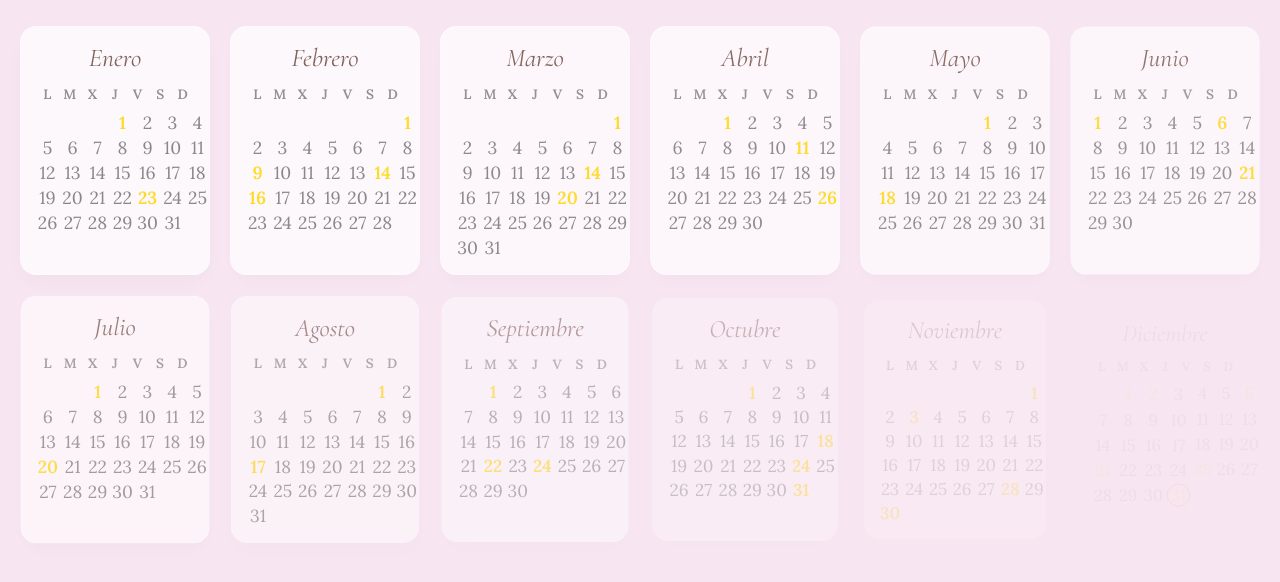
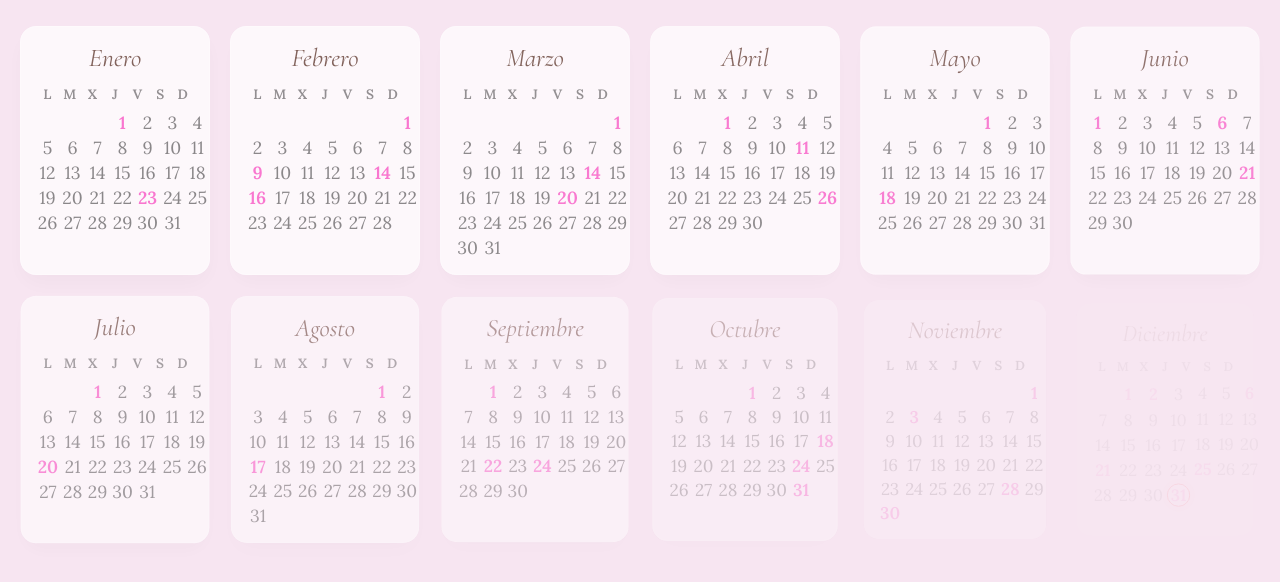
Before and after one commit to omiher08/OneOfTheseDays, a plain HTML site: page index.html in a window 1280 px wide. Shown: the part 130-712 px from the top of the page. Drawn offline with nearby package versions, Linux system fonts and the light colour scheme; no server answers.

Commit message:
Update style.css

```diff
--- a/style.css
+++ b/style.css
@@ -4,7 +4,7 @@
     --bg-color-3: #fff3e0;
     --card-bg: rgba(255, 255, 255, 0.85);
     --text-primary: #4a4a4a;
-    --accent-gold: #FFD901;
+    --accent-gold: #F963C9;
     --accent-pulse: rgba(197, 160, 89, 0.4);
     --accent-red: #ff0000;
 
```
